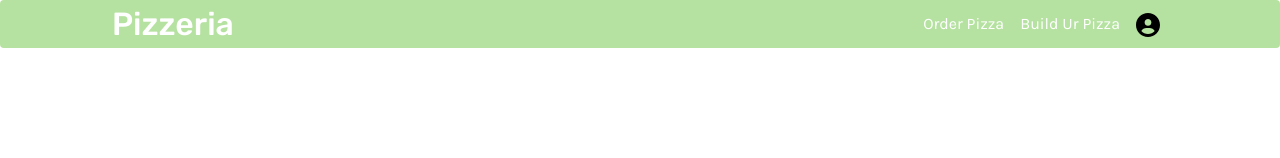
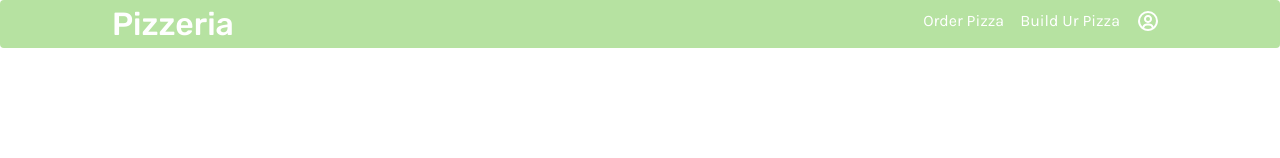
Before and after one commit to predator2v0/pizzeria-client, a React (Create React App) app: page / in a window 1280 px wide. Shown: the top 158 px of the page. Built offline with nearby package versions, Linux system fonts and the light colour scheme; no server answers.

Commit message:
PIZ-16: replace font awesome icons with react icons

```diff
--- a/src/components/home/Home.jsx
+++ b/src/components/home/Home.jsx
@@ -9,7 +9,6 @@ import moreChoicesLessHassle from "../../assets/images/more_choices_less_hassle.
 import orderPizzaLikeThePros from "../../assets/images/order_pizza_like_the_pros.png";
 import searchIcon from "../../assets/images/search-icon.svg";
 import "./home.scss";
-
 const Home = () => {
     return (
         <div className='home-component'>
--- a/src/components/navbar/Navbar.jsx
+++ b/src/components/navbar/Navbar.jsx
@@ -2,6 +2,7 @@ import { Link } from "react-router-dom";
 import { toggleLoginMenu } from "../../utils/navbar/navUtil";
 import './navbar.scss'
 import userIcon from '../../assets/images/user.svg'
+import {BiUserCircle} from 'react-icons/bi'
 const Navbar = () => {
     return (
         <nav className='navbar navbar-expand-md rounded text-white'>
@@ -24,7 +25,8 @@ const Navbar = () => {
                     </li>
                     <li className='nav-item'>
                         <Link className='nav-link' to="#">
-                            <img src={userIcon} alt="user icon" className="user-icon" id="userLoginIcon" onClick={toggleLoginMenu} />
+                            {/* <img src={userIcon} alt="user icon" className="user-icon" id="userLoginIcon" onClick={toggleLoginMenu} /> */}
+                            <BiUserCircle className="user-icon" id="userLoginIcon" onClick={toggleLoginMenu}/>
                         </Link>
                         <NavLoginMenu />
                     </li>
```
